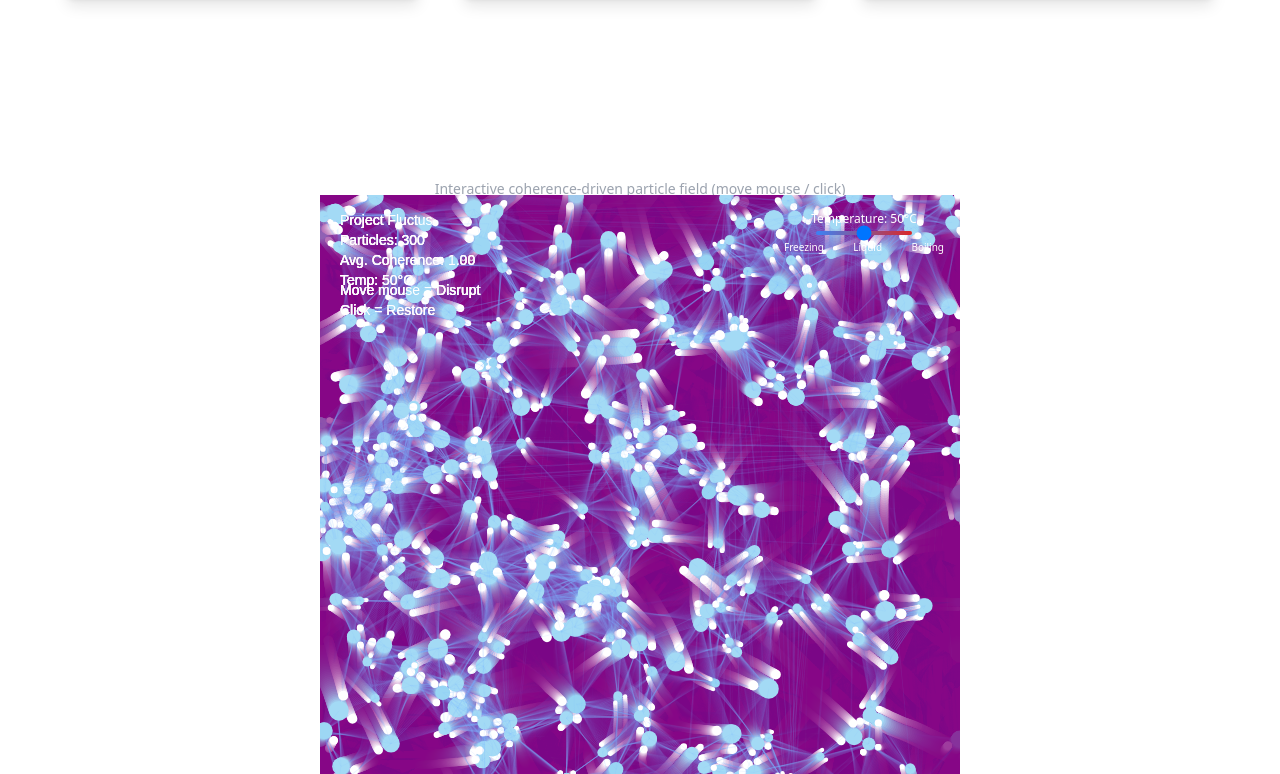
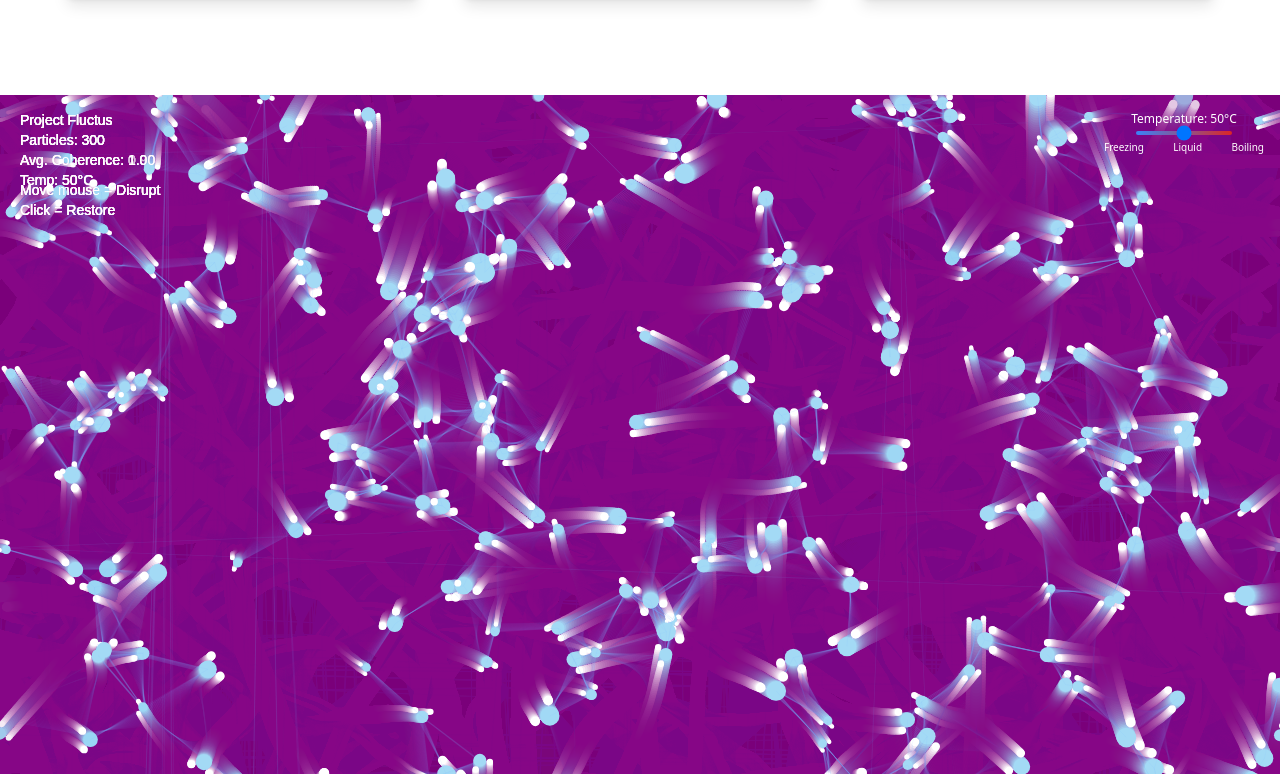
Before and after one commit to AnimaSoma/Architects-Forge, a React (Vite) app: page / in a window 1280 px wide. Shown: the part 8626-9400 px from the top of the page. Built offline with nearby package versions, Linux system fonts and the light colour scheme.

Commit message:
Describe your change here

```diff
--- a/src/ArchitectsForgeLanding.jsx
+++ b/src/ArchitectsForgeLanding.jsx
@@ -1382,7 +1382,7 @@ Below, we break it down into three core components of the ISRM calculation.
         </div>
 
         {/* Let the component expand to fill the wrapper */}
-        <ProjectFluctusSim style={{ width: "50%", height: "50%" }} />
+        <ProjectFluctusSim style={{ width: 100%", height: 100%" }} />
       </section>
       <footer className="py-10 bg-black text-white-500 text-center text-lg">
          A real-time ISRM-based visualization of H₂O coherence, prediction error, and emergent phase behavior. Don't miss the Temperature Slider in the top right corner.
```
